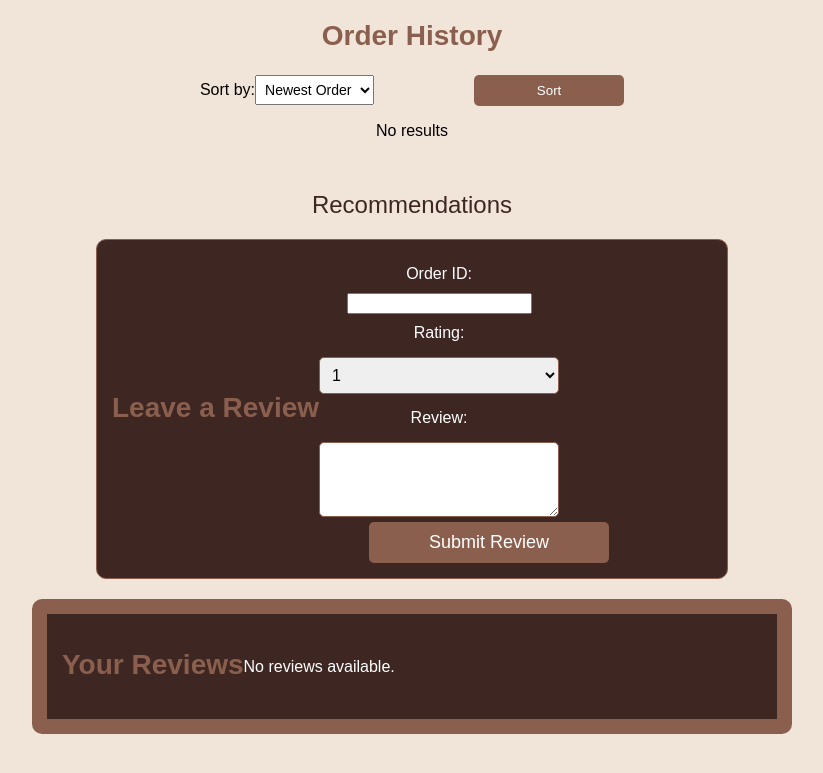
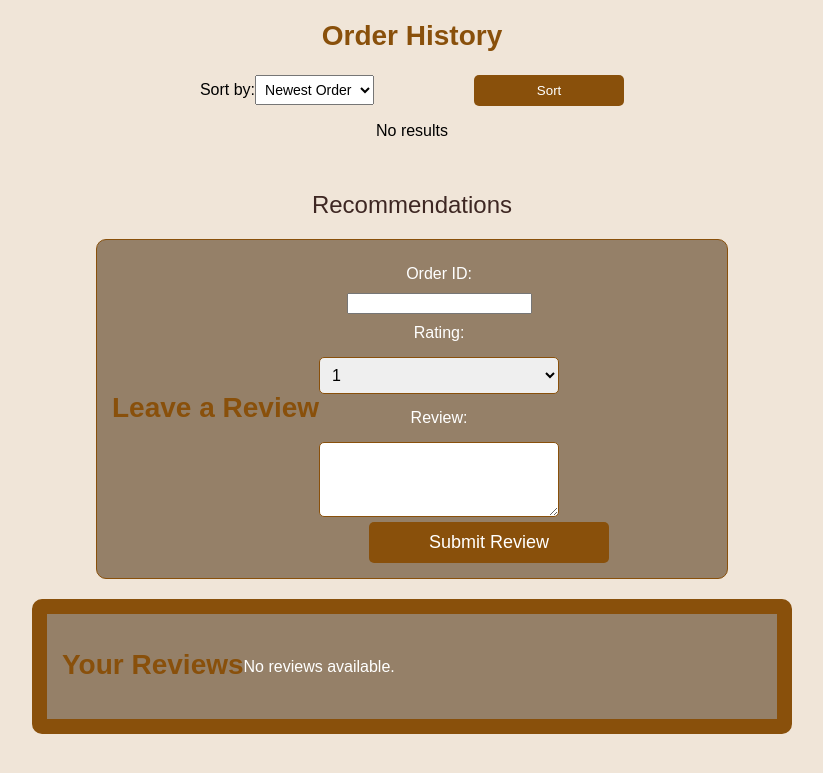
Before and after one commit to Luke-H-220095075/TeamProject6, a PHP site: page /history.php in a window 1280 px wide. Shown: the top 773 px of the page, without its empty margins (228-1051 px from the left). Run offline with PHP 8.4, Linux system fonts and the light colour scheme; data that the repository does not hold is empty.

Commit message:
Update styles.css
Changes to the colours used

```diff
--- a/Furniche Orders/styles.css
+++ b/Furniche Orders/styles.css
@@ -6,7 +6,7 @@ body {
   }
 
   h2 {
-    color: #8b5f4d;
+    color: #89500B;
     font-size: 28px;
     margin-top: 20px;
     text-align: center;
@@ -17,8 +17,8 @@ body {
   }
 
   .order-container, .review-form-container, .user-reviews-container {
-    background-color: #3e2723;
-    border: 15px solid #8b5f4d;
+    background-color: #958068;
+    border: 15px solid #89500B;
     margin: 20px auto;
     padding: 15px;
     color: #fff;
@@ -47,7 +47,7 @@ body {
 
 
   button {
-  background-color: #8b5f4d;
+  background-color:#89500B;
   color: #fff;
   padding: 8px;
   border: none;
@@ -58,7 +58,7 @@ body {
   }
 
   input[type='submit'] {
-  background-color: #8b5f4d;
+  background-color: #89500B;
   color: #fff;
   padding: 8px;
   border: none;
@@ -73,8 +73,8 @@ body {
   }
 
   .product-container {
-    background-color: #3e2723;
-    border: 1px solid #8b5f4d;
+    background-color: #958068;
+    border: 1px solid #89500B;
     padding: 10px;
     margin-right: 10px;
     color: #fff;
@@ -105,7 +105,7 @@ body {
     }
 
     .pagination .button.active {
-    background-color: #8b5f4d;
+    background-color: #89500B;
     }
 
 
@@ -131,9 +131,9 @@ body {
   }
 
   .recommendation-item p {
-    color: #3e2723;
+    color: #958068;
     margin-top: 5px;
-    border: 1px solid #8b5f4d;
+    border: 1px solid #89500B;
     padding: 10px;
   }
 
@@ -146,7 +146,7 @@ body {
   }
 
   .order-again-button {
-    background-color: #8b5f4d;
+    background-color: #89500B;
     color: #fff;
     margin-left: 650px;
     border: none;
@@ -161,8 +161,8 @@ body {
 .review-form-container {
     max-width: 600px;
     margin: 20px auto;
-    background-color: #3e2723;
-    border: 1px solid #8b5f4d;
+    background-color: #958068;
+    border: 1px solid #89500B;
     padding: 15px;
     color: #fff;
     border-radius: 10px;
@@ -170,7 +170,7 @@ body {
 
   .review-form-container h2 {
   text-align: center;
-  color: #8b5f4d;
+  color: #89500B;
   }
 
   .review-form-container form {
@@ -190,13 +190,13 @@ body {
   padding: 8px;
   margin: 5px 0;
   font-size: 16px;
-  border: 1px solid #8b5f4d;
+  border: 1px solid #89500B;
   border-radius: 5px;
   box-sizing: border-box;
   }
 
   .review-form-container input[type="submit"] {
-  background-color: #8b5f4d;
+  background-color: #89500B;
   color: #fff;
   padding: 10px;
   border: none;
@@ -211,8 +211,8 @@ body {
   }
 
   .user-review-item {
-    background-color: #3e2723;
-    border: 1px solid #8b5f4d;
+    background-color: #958068;
+    border: 1px solid #89500B;
     padding: 15px;
     margin-top: 10px;
     margin-left: auto;
```
